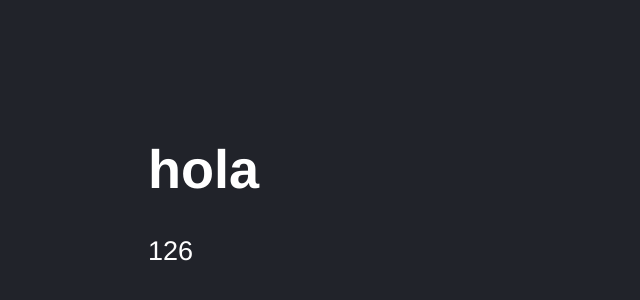
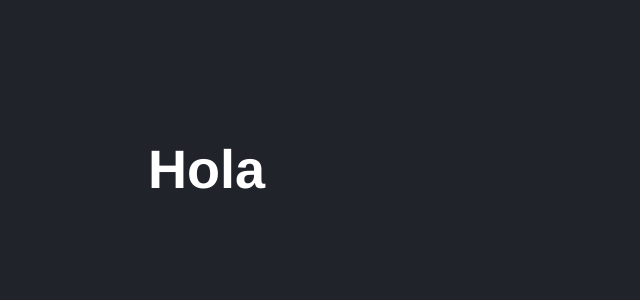
Before and after one commit to ForeverMikk/react-vite, a React (Vite) app: page / in a window 1280 px wide. Shown: the part 46-346 px from the top of the page, without its empty margins (0-640 px from the left). Built offline with nearby package versions, Linux system fonts and the light colour scheme.

Commit message:
trabajando con propTypes para el tipado de aplicaciones

```diff
--- a/package.json
+++ b/package.json
@@ -9,6 +9,7 @@
     "preview": "vite preview"
   },
   "dependencies": {
+    "prop-types": "^15.8.1",
     "react": "^18.2.0",
     "react-dom": "^18.2.0"
   },
--- a/src/main.jsx
+++ b/src/main.jsx
@@ -6,6 +6,6 @@ import './index.css';
 
 ReactDOM.createRoot(document.getElementById('root')).render(
     <React.StrictMode>
-        <App title='hola' subttitle={1 + 125}/>
+        <App title="Hola" subtitle={123}/>
     </React.StrictMode>
 )
```
Also changed, not shown: src/FirstApp.jsx (+6 -2 lines), 1 other file (tests, documents, lock files or other folders).
